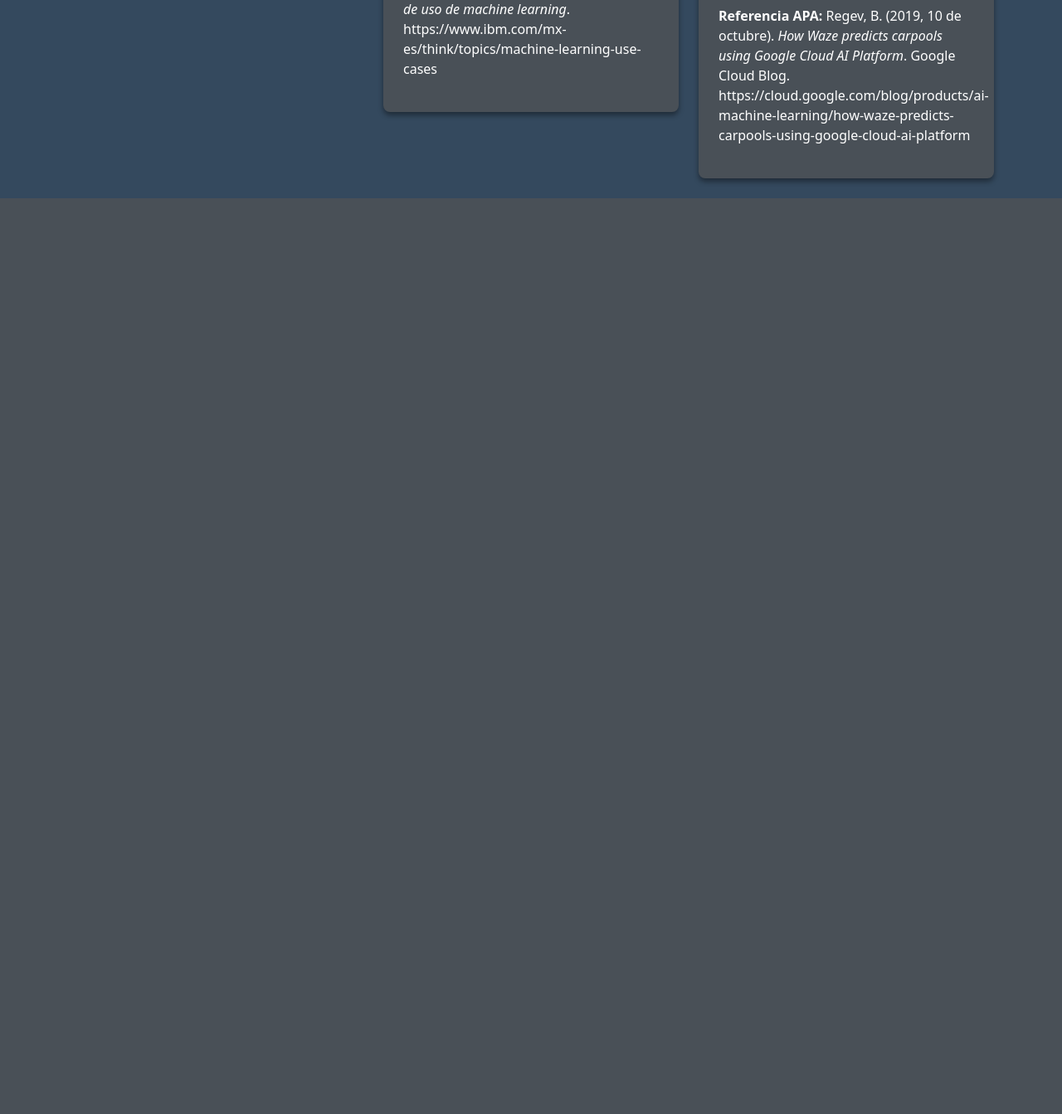
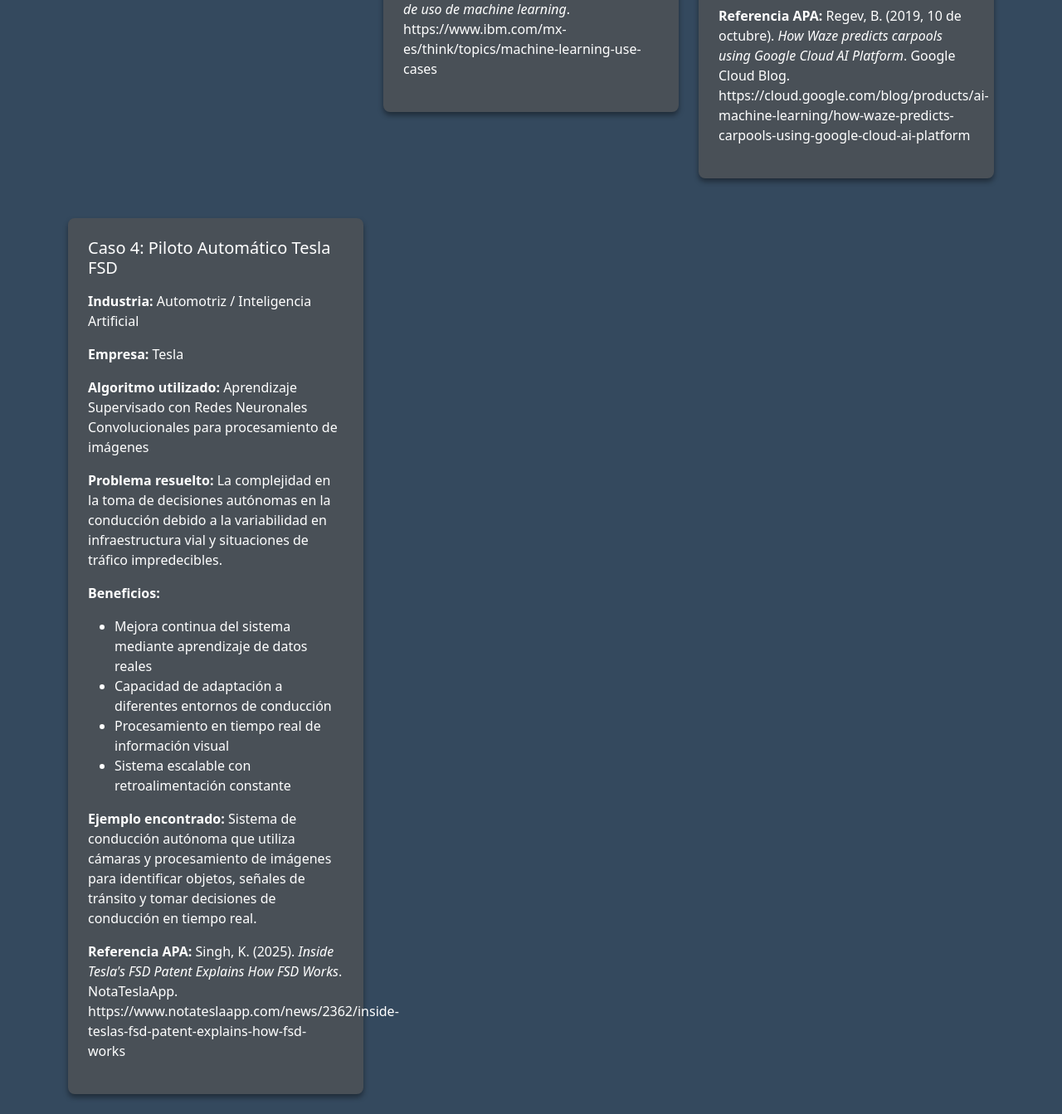
Before and after one commit to Diego-Alexander-udec/Casos-de-Uso-de-Machine-Learning-Supervisado, a Flask app: page /actividad1 in a window 1280 px wide. Shown: the part 921-2264 px from the top of the page at 83% size. Before the commit the page ends 1160 px from the top, so only its background shows below. Run offline with Flask 3, Linux system fonts and the light colour scheme.

Commit message:
añadiendo informacion

```diff
--- a/Proyecto/app.py
+++ b/Proyecto/app.py
@@ -16,6 +16,5 @@
 def actividad1():
     return render_template('actividad1.html')
 
-
 if __name__ == '__main__':
     app.run(debug=True)
--- a/Proyecto/templates/actividad1.html
+++ b/Proyecto/templates/actividad1.html
@@ -76,6 +76,29 @@
                     </div>
                 </div>
             </div>
+
+            <!-- Caso 4 -->
+            <div class="col-12 col-md-6 col-lg-4">
+                <div class="case-card">
+                    <div class="card-body">
+                        <h5 class="card-title">Caso 4: Piloto Automático Tesla FSD</h5>
+                        <p><strong>Industria:</strong> Automotriz / Inteligencia Artificial</p>
+                        <p><strong>Empresa:</strong> Tesla</p>
+                        <p><strong>Algoritmo utilizado:</strong> Aprendizaje Supervisado con Redes Neuronales Convolucionales para procesamiento de imágenes</p>
+                        <p><strong>Problema resuelto:</strong> La complejidad en la toma de decisiones autónomas en la conducción debido a la variabilidad en infraestructura vial y situaciones de tráfico impredecibles.</p>
+                        <p><strong>Beneficios:</strong>
+                            <ul>
+                                <li>Mejora continua del sistema mediante aprendizaje de datos reales</li>
+                                <li>Capacidad de adaptación a diferentes entornos de conducción</li>
+                                <li>Procesamiento en tiempo real de información visual</li>
+                                <li>Sistema escalable con retroalimentación constante</li>
+                            </ul>
+                        </p>
+                        <p><strong>Ejemplo encontrado:</strong> Sistema de conducción autónoma que utiliza cámaras y procesamiento de imágenes para identificar objetos, señales de tránsito y tomar decisiones de conducción en tiempo real.</p>
+                        <p><strong>Referencia APA:</strong> Singh, K. (2025). <em>Inside Tesla's FSD Patent Explains How FSD Works</em>. NotaTeslaApp. https://www.notateslaapp.com/news/2362/inside-teslas-fsd-patent-explains-how-fsd-works</p>
+                    </div>
+                </div>
+            </div>
         </div>
     </main>
 
```
Also changed, not shown: 1 other file.
